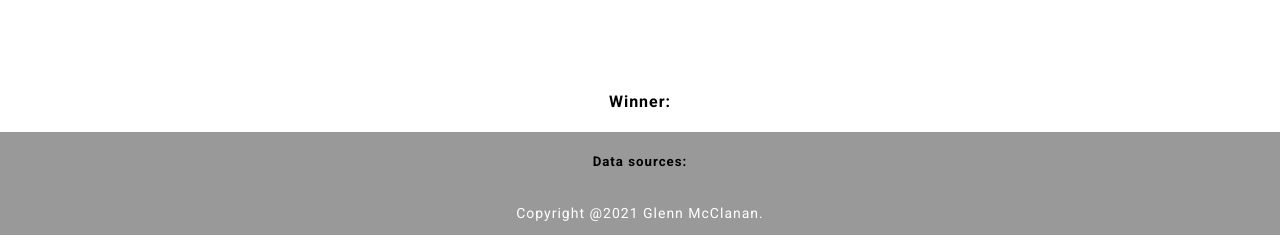
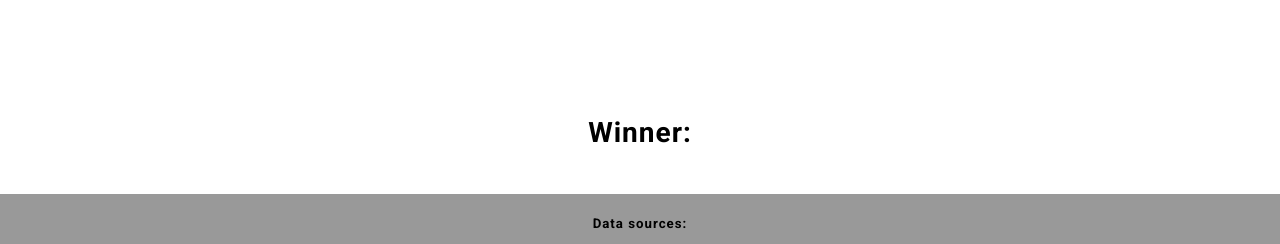
Before and after one commit to gmcln-rct/faster-than, a Vue app: page / in a window 1280 px wide. Shown: the part 646-890 px from the top of the page. Built offline with nearby package versions, Linux system fonts and the light colour scheme; a web font is replaced by a local one.

Commit message:
Update styling

```diff
--- a/src/components/TheSelector.vue
+++ b/src/components/TheSelector.vue
@@ -196,7 +196,14 @@ button:active {
   display: flex;
   flex-direction: column;
   justify-content: center;
+
+  padding: 1vmin 0;
   text-align: center;
+  font-size: calc(16px + (32 - 16) * ((100vw - 300px) / (1600 - 300)));
+}
+
+.winnerSection h4 {
+  font-size: calc(16px + (32 - 16) * ((100vw - 300px) / (1600 - 300)));
 }
 
 @media only screen and (max-width: 720px) {
```
